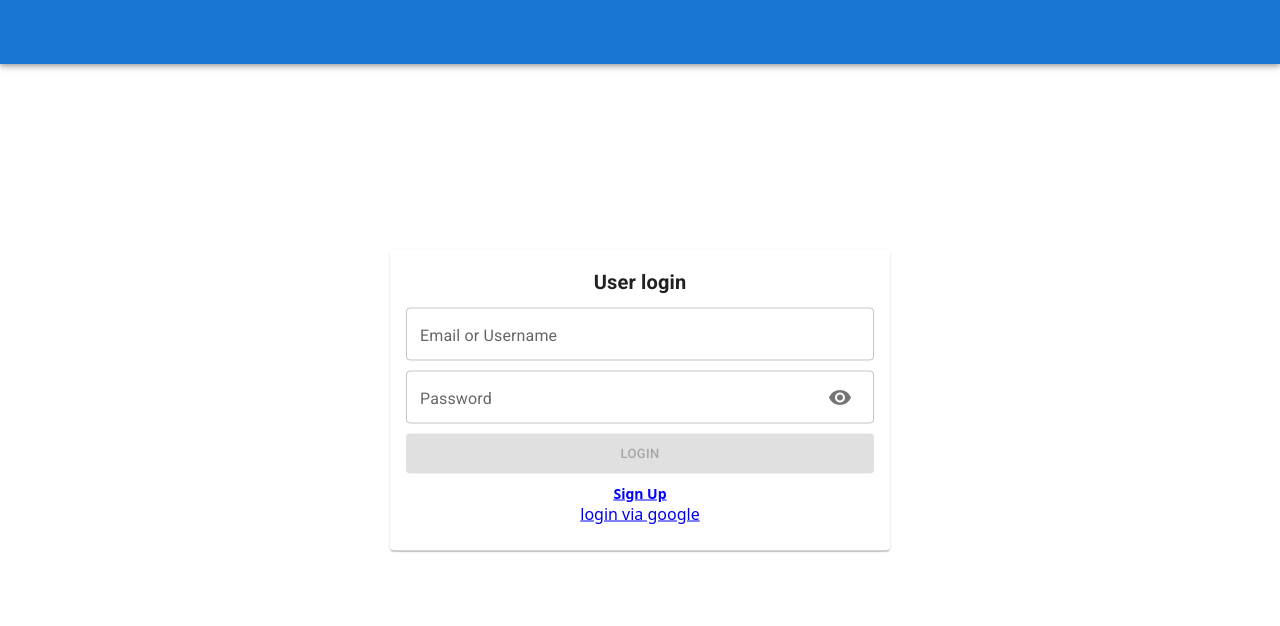
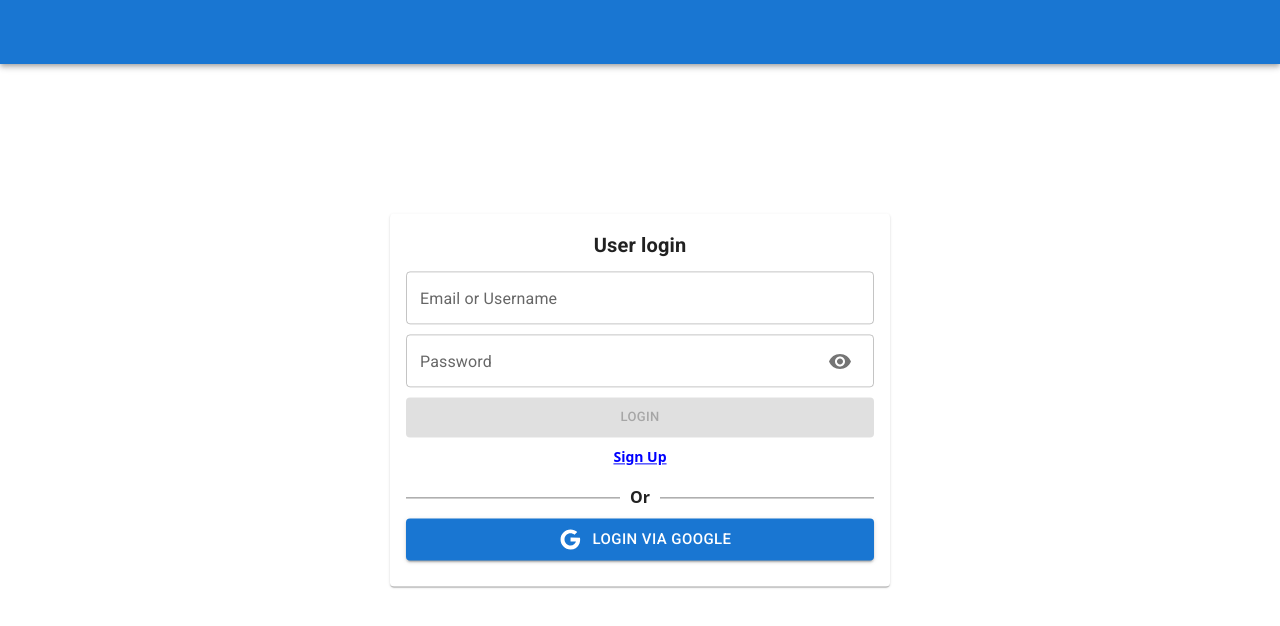
Before and after one commit to AbhishekTomr/master-key-front, a React (Create React App) app: page /auth/login in a window 1280 px wide. Shown: the top 626 px of the page. Built offline with nearby package versions, Linux system fonts and the light colour scheme.

Commit message:
code refactor

```diff
--- a/src/components/AppWrapper/AppWrapper.tsx
+++ b/src/components/AppWrapper/AppWrapper.tsx
@@ -11,8 +11,6 @@ interface IAppWrapperProps {}
 
 const AppWrapper = ({}: IAppWrapperProps) => {
   const { isLoggedIn } = useContext<IUserContext>(UserContext);
-
-  console.log("isLoggedIn", isLoggedIn);
 
   return (
     <div>
--- a/src/components/Auth/Auth.scss
+++ b/src/components/Auth/Auth.scss
@@ -28,5 +28,25 @@
         color: #0000ff;
       }
     }
+    .divider {
+      margin: 10px 0;
+      margin-top: 20px;
+      display: flex;
+      justify-content: space-between;
+      align-items: center;
+      .h-div {
+        border-top: 1px solid gray;
+        flex-grow: 1;
+      }
+      .left-div {
+        margin-right: 10px;
+      }
+      .right-div {
+        margin-left: 10px;
+      }
+      .or {
+        font-weight: bold;
+      }
+    }
   }
 }
--- a/src/components/Auth/Auth.tsx
+++ b/src/components/Auth/Auth.tsx
@@ -280,6 +280,11 @@ const Auth = ({}: Props) => {
             {formType === AuthType.LOGIN ? "Sign Up" : "Login"}
           </Link>
         </div>
+        <div className="divider">
+          <div className="h-div left-div"></div>
+          <div className="or">Or</div>
+          <div className="h-div right-div"></div>
+        </div>
         <div className="google-login-wrap">
           <GoogleLoginBtn />
         </div>
--- a/src/components/Auth/GoogleLoginBtn.scss
+++ b/src/components/Auth/GoogleLoginBtn.scss
@@ -0,0 +1,12 @@
+.google-login-btn {
+  width: 100%;
+  margin-top: 1rem;
+  display: flex;
+  justify-content: center;
+  align-items: center;
+  .google-icon {
+    display: flex;
+    align-items: center;
+    margin: 0 10px;
+  }
+}
--- a/src/components/Auth/GoogleLoginBtn.tsx
+++ b/src/components/Auth/GoogleLoginBtn.tsx
@@ -1,27 +1,26 @@
-import React, { useState } from "react";
 import Button from "../Common/Button";
 import { AuthService } from "../../services/auth.service";
+import { Google } from "@mui/icons-material";
+import { Size } from "../../constants";
+import "./GoogleLoginBtn.scss";
 
 const authService = new AuthService();
 
 interface IGoogleLoginBtn {}
 
 const GoogleLoginBtn = (props: IGoogleLoginBtn) => {
-  const [loading, setLoading] = useState<boolean>(false);
-
-  const loginViaGoogle = async () => {
-    try {
-      setLoading(true);
-      const response = await authService.googleLogin();
-      console.log("response", response);
-    } catch (err) {
-      console.error(err);
-    } finally {
-      setLoading(false);
-    }
-  };
-
-  return <a href="http://localhost:3000/auth/google/login">login via google</a>;
+  return (
+    <Button
+      onClick={() => authService.googleLogin()}
+      size={Size.LARGE}
+      className={"google-login-btn"}
+    >
+      <span className="google-icon">
+        <Google />
+      </span>{" "}
+      login via google
+    </Button>
+  );
 };
 
 export default GoogleLoginBtn;
--- a/src/services/auth.service.ts
+++ b/src/services/auth.service.ts
@@ -33,15 +33,8 @@ export class AuthService {
     ).then(responseHandler);
   }
 
-  async googleLogin(): Promise<any> {
-    const requestOptions = {
-      method: "GET",
-      credentials: "include",
-    };
-    return fetch(
-      `${this.endpoint}/auth/google/login`,
-      requestOptions as RequestInit
-    ).then(responseHandler);
+  async googleLogin() {
+    window.location.href = `${this.endpoint}/auth/google/login`;
   }
 
   async getUserInfo(): Promise<any> {
```
